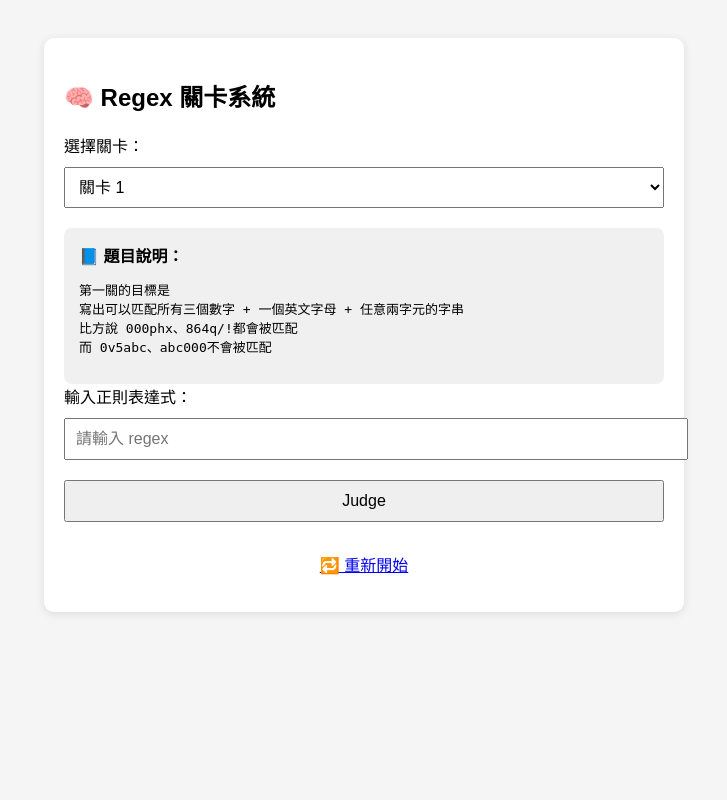
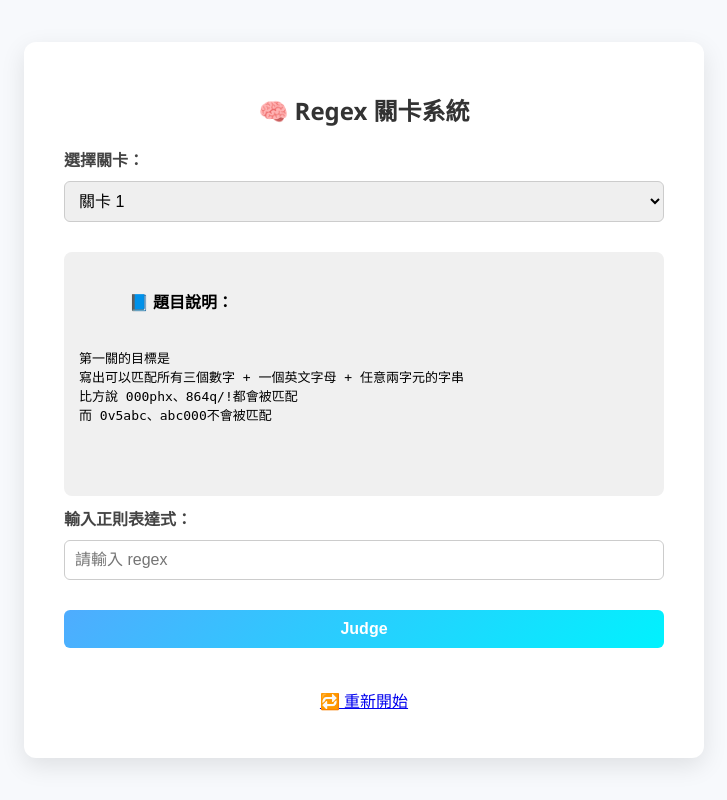
Before and after one commit to panboyu1813/regex_game, a Flask app: page / in a window 1280 px wide. Shown: the whole page, without its empty margins (276-1003 px from the left). Run offline with Flask 3, Linux system fonts and the light colour scheme.

Commit message:
Update index.html

```diff
--- a/templates/index.html
+++ b/templates/index.html
@@ -4,15 +4,107 @@
     <meta charset="UTF-8">
     <title>Regex Judge</title>
     <style>
-        body { font-family: Arial; padding: 30px; background: #f5f5f5; }
-        .card { max-width: 600px; margin: auto; background: white; padding: 20px; border-radius: 10px; box-shadow: 0 2px 10px rgba(0,0,0,0.1); }
-        select, input[type="text"], input[type="submit"] {
-            width: 100%; padding: 10px; margin: 10px 0; font-size: 16px;
+        body {
+            background: #f7f9fc;
+            font-family: 'Segoe UI', Arial, sans-serif;
+            display: flex;
+            justify-content: center;
+            align-items: center;
+            min-height: 100vh;
+            margin: 0;
         }
-        .result { margin-top: 20px; padding: 15px; border-radius: 8px; }
-        .error { background: #ffe8e8; color: #a00; }
-        .success { background: #e6fff1; color: #0a0; }
-        #description-box { background: #f0f0f0; padding: 15px; border-radius: 8px; margin-top: 10px; display: none; }
+
+        .card {
+            background: white;
+            padding: 30px 40px;
+            border-radius: 12px;
+            box-shadow: 0 8px 24px rgba(0,0,0,0.1);
+            width: 100%;
+            max-width: 600px;
+        }
+
+        h2 {
+            text-align: center;
+            color: #333;
+            margin-bottom: 20px;
+        }
+
+        label {
+            font-weight: bold;
+            margin-top: 10px;
+            display: block;
+            color: #444;
+        }
+
+        input[type="text"],
+        select,
+        input[type="submit"] {
+            width: 100%;
+            padding: 10px;
+            margin: 10px 0 20px 0;
+            border-radius: 6px;
+            border: 1px solid #ccc;
+            box-sizing: border-box;
+            font-size: 16px;
+        }
+
+        input[type="submit"] {
+            background: linear-gradient(135deg, #4facfe 0%, #00f2fe 100%);
+            color: white;
+            font-weight: bold;
+            border: none;
+            cursor: pointer;
+            transition: background 0.3s ease;
+        }
+
+        input[type="submit"]:hover {
+            background: linear-gradient(135deg, #00f2fe 0%, #4facfe 100%);
+        }
+
+        .result {
+            margin-top: 20px;
+            padding: 15px;
+            border-radius: 8px;
+            font-size: 16px;
+            line-height: 1.5;
+        }
+
+        .success {
+            background: #e6fff1;
+            border: 1px solid #28a745;
+            color: #28a745;
+        }
+
+        .error {
+            background: #ffe8e8;
+            border: 1px solid #dc3545;
+            color: #dc3545;
+        }
+
+        .keyword {
+            background: #fffbe6;
+            border: 1px solid #ffd633;
+            padding: 10px;
+            border-radius: 8px;
+            margin-top: 10px;
+            color: #b38f00;
+        }
+
+        code {
+            background: #f2f2f2;
+            padding: 4px 8px;
+            border-radius: 4px;
+            font-family: monospace;
+        }
+
+        #description-box {
+            background: #f0f0f0;
+            padding: 15px;
+            border-radius: 8px;
+            margin-top: 10px;
+            display: none;
+            white-space: pre-wrap;
+        }
     </style>
 </head>
 <body>
```
